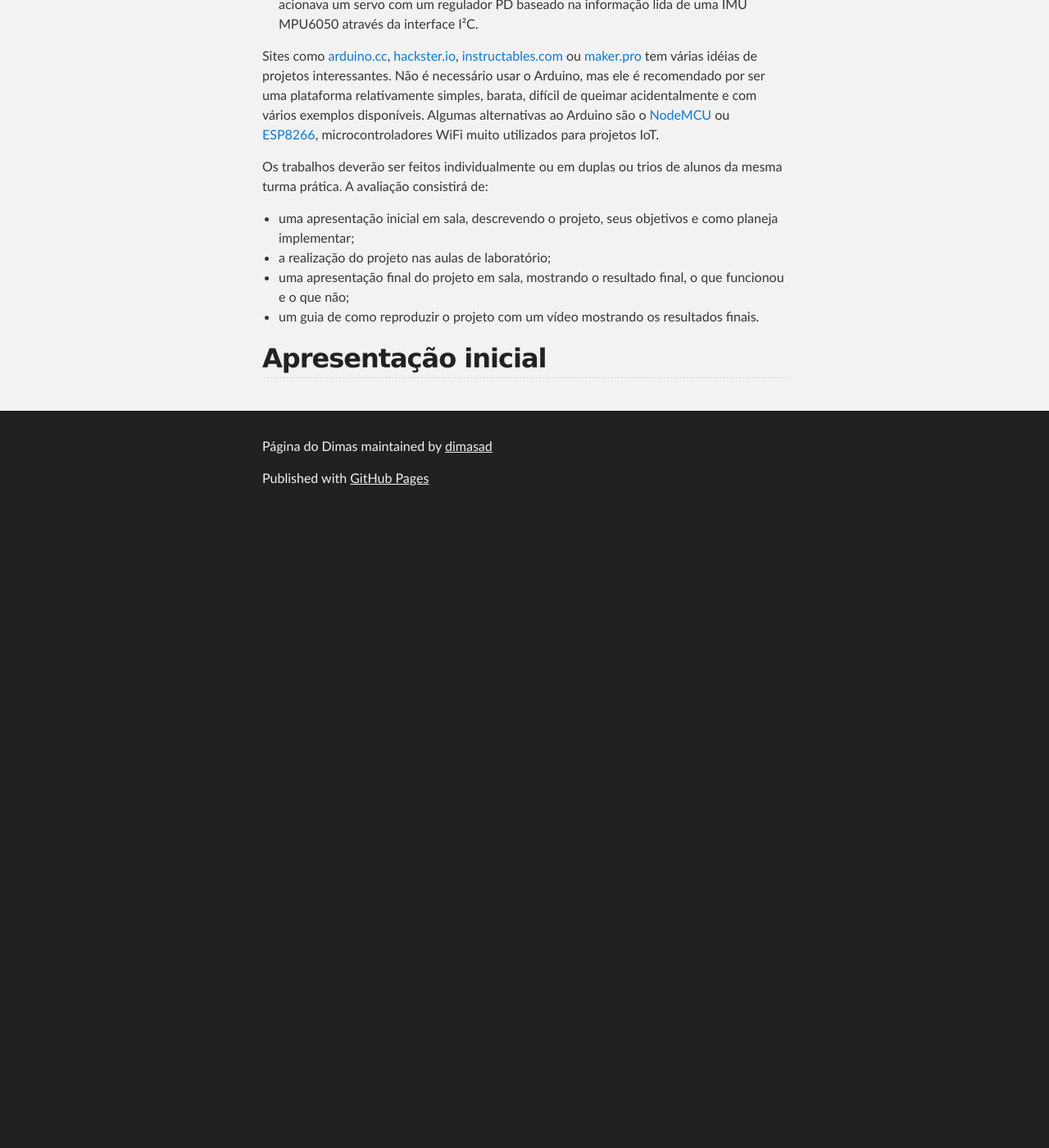
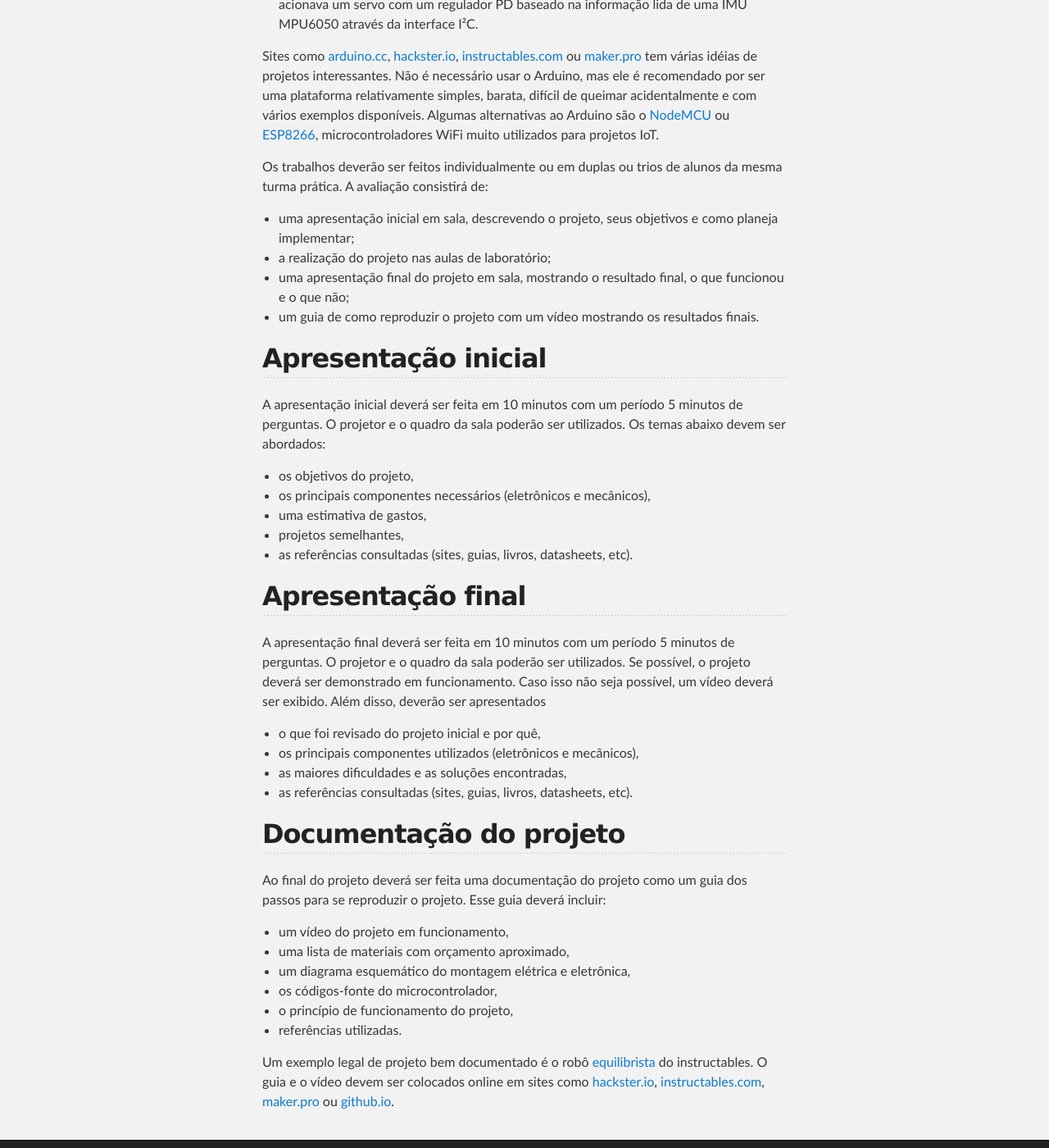
Before and after one commit to dimasad/dimasad.github.io.OLD, a Jekyll site: the page built from _eletronica/trabalho_pratico.md, in a window 1280 px wide and 1400 px high, scrolled down 586 px. Shown: the whole window at 82% size. Built offline with Jekyll 4.4.1, drawn with Linux system fonts in a browser that asks for light colours; before the commit the page ends 1216 px from its top, so only the background shows below that.

Commit message:
Finalizando eletronica/trab-pratico.

```diff
--- a/_eletronica/trabalho_pratico.md
+++ b/_eletronica/trabalho_pratico.md
@@ -39,16 +39,58 @@ A avaliação consistirá de:
 * um guia de como reproduzir o projeto com um vídeo mostrando os resultados
   finais.
 
+
 Apresentação inicial
 --------------------
 
+A apresentação inicial deverá ser feita em 10 minutos com um período 5 minutos
+de perguntas. O projetor e o quadro da sala poderão ser utilizados.
+Os temas abaixo devem ser abordados:
+
+* os objetivos do projeto,
+* os principais componentes necessários (eletrônicos e mecânicos),
+* uma estimativa de gastos,
+* projetos semelhantes,
+* as referências consultadas (sites, guias, livros, datasheets, etc).
 
 
-[equilibrista]: http://www.instructables.com/id/Arduino-Self-Balancing-Robot-1
+Apresentação final
+------------------
+
+A apresentação final deverá ser feita em 10 minutos com um período 5 minutos
+de perguntas. O projetor e o quadro da sala poderão ser utilizados.
+Se possível, o projeto deverá ser demonstrado em funcionamento. Caso isso não
+seja possível, um vídeo deverá ser exibido. Além disso, deverão ser apresentados
+
+* o que foi revisado do projeto inicial e por quê,
+* os principais componentes utilizados (eletrônicos e mecânicos),
+* as maiores dificuldades e as soluções encontradas,
+* as referências consultadas (sites, guias, livros, datasheets, etc).
+
+
+Documentação do projeto
+-----------------------
+
+Ao final do projeto deverá ser feita uma documentação do projeto como um guia
+dos passos para se reproduzir o projeto. Esse guia deverá incluir:
+
+* um vídeo do projeto em funcionamento,
+* uma lista de materiais com orçamento aproximado,
+* um diagrama esquemático do montagem elétrica e eletrônica,
+* os códigos-fonte do microcontrolador,
+* o princípio de funcionamento do projeto,
+* referências utilizadas.
+
+Um exemplo legal de projeto bem documentado é o robô [equilibrista] do
+instructables. O guia e o vídeo devem ser colocados online em sites como
+[hackster.io], [instructables.com], [maker.pro] ou [github.io].
+
 
 [arduino.cc]: https://create.arduino.cc/projecthub
+[equilibrista]: http://www.instructables.com/id/Arduino-Self-Balancing-Robot-1
 [ESP8266]: https://www.espressif.com/en/products/hardware/esp8266ex/overview
+[github.io]: http://github.io
 [hackster.io]: http://hackster.io
 [instructables.com]: http://www.instructables.com/technology/arduino/
 [maker.pro]: https://maker.pro/arduino/projects
-[NodeMCU]: http://www.nodemcu.com
+[NodeMCU]: http://www.nodemcu.com/index_en.html
```
